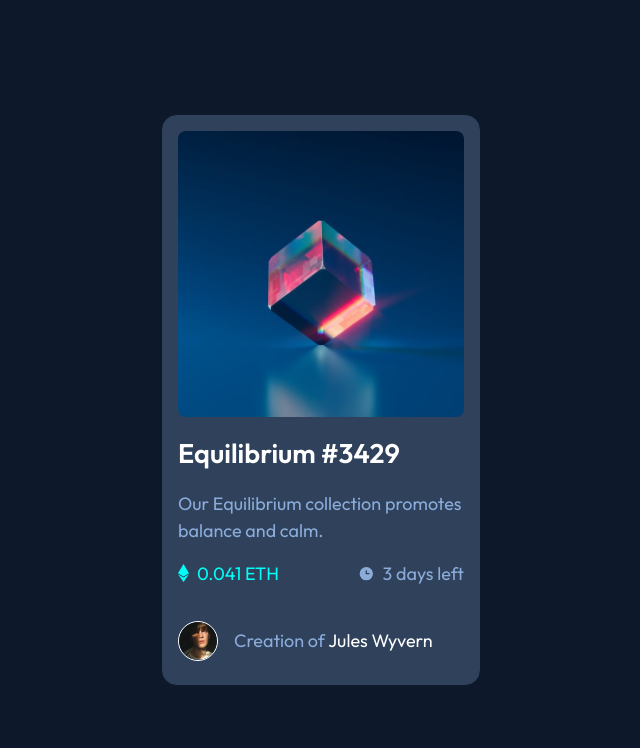
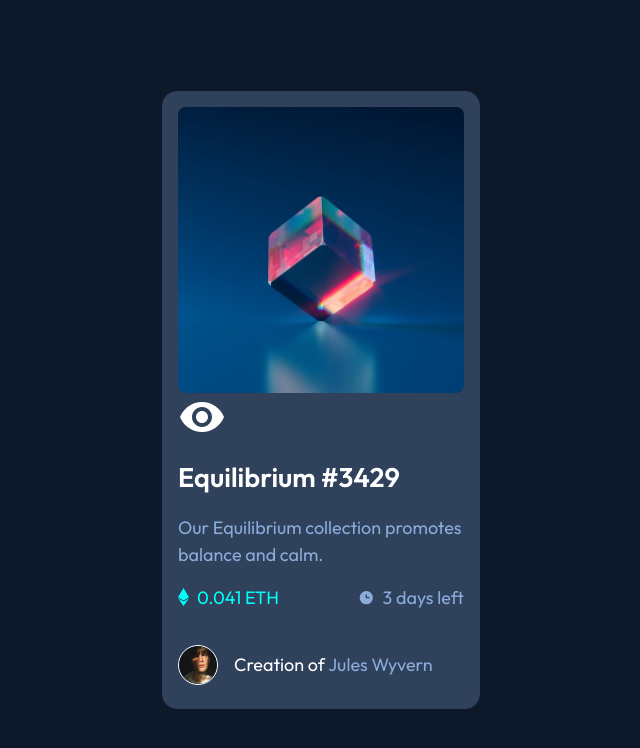
Before and after one commit to prabhu30/nft-preview-card-component, a plain HTML site: page index.html in a window 1280 px wide. Shown: the whole page, without its empty margins (319-959 px from the left). Drawn offline with Linux system fonts and the light colour scheme.

Commit message:
Update index.html

```diff
--- a/index.html
+++ b/index.html
@@ -21,7 +21,14 @@
 
   <main>
     <article class="product">
-      <img src="images/image-equilibrium.jpg" alt="An image of Equilibrium" class="product__img">
+
+      <div class="product__images">
+        <img src="images/image-equilibrium.jpg" alt="An image of Equilibrium" class="product__img">
+        <div>
+          <img src="images/icon-view.svg" alt="A view icon" class="product__view">
+        </div>
+      </div>
+
       <h1 class="product__heading">Equilibrium #3429</h1>
 
       <p class="product__para">Our Equilibrium collection promotes balance and calm.</p>
@@ -42,7 +49,10 @@
 
       <div class="flex__group flex__group-two">
         <img src="images/image-avatar.png" alt="Image of product creator" class="product__creator-img">
-        <span class="product__creator"><span>Creation of</span> Jules Wyvern</span>
+        <span class="product__creator">
+          Creation of
+          <span class="product__creator-name">Jules Wyvern</span>
+        </span>
       </div>
     </article>
   </main>
```
